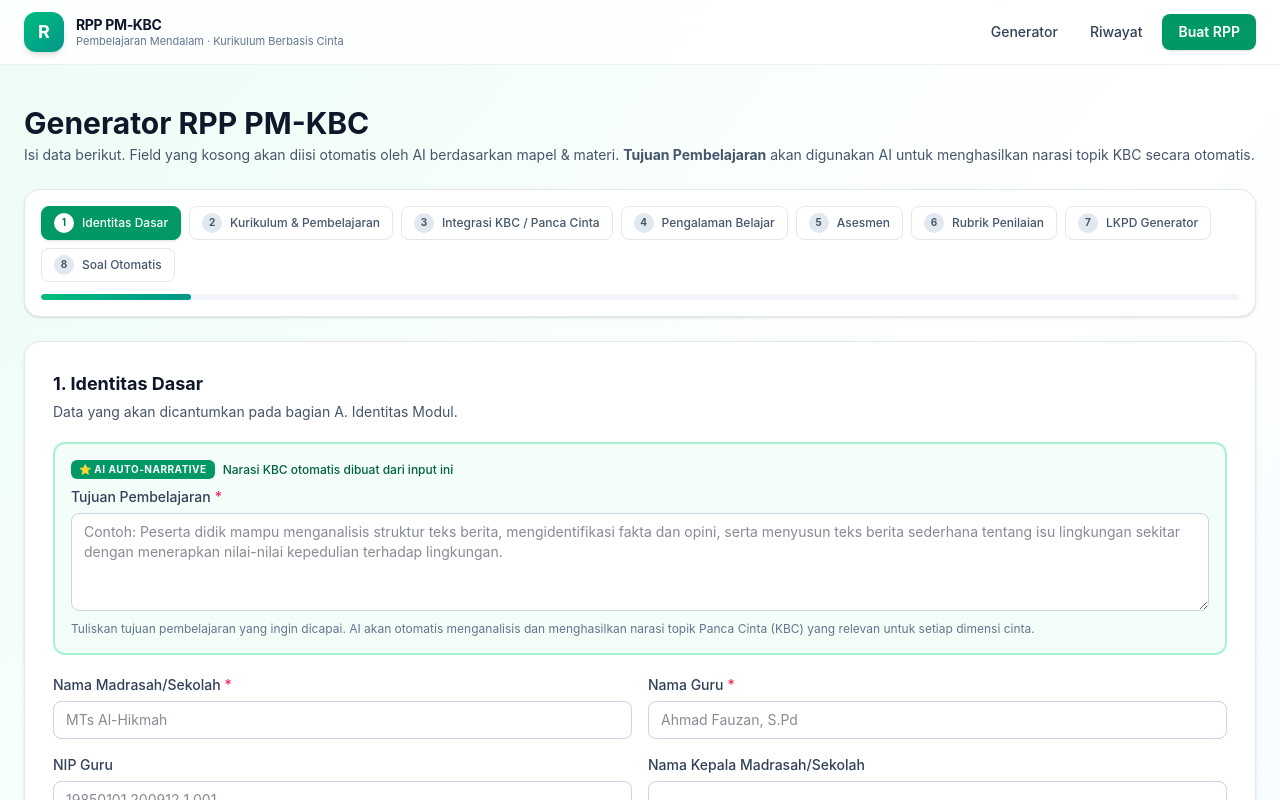
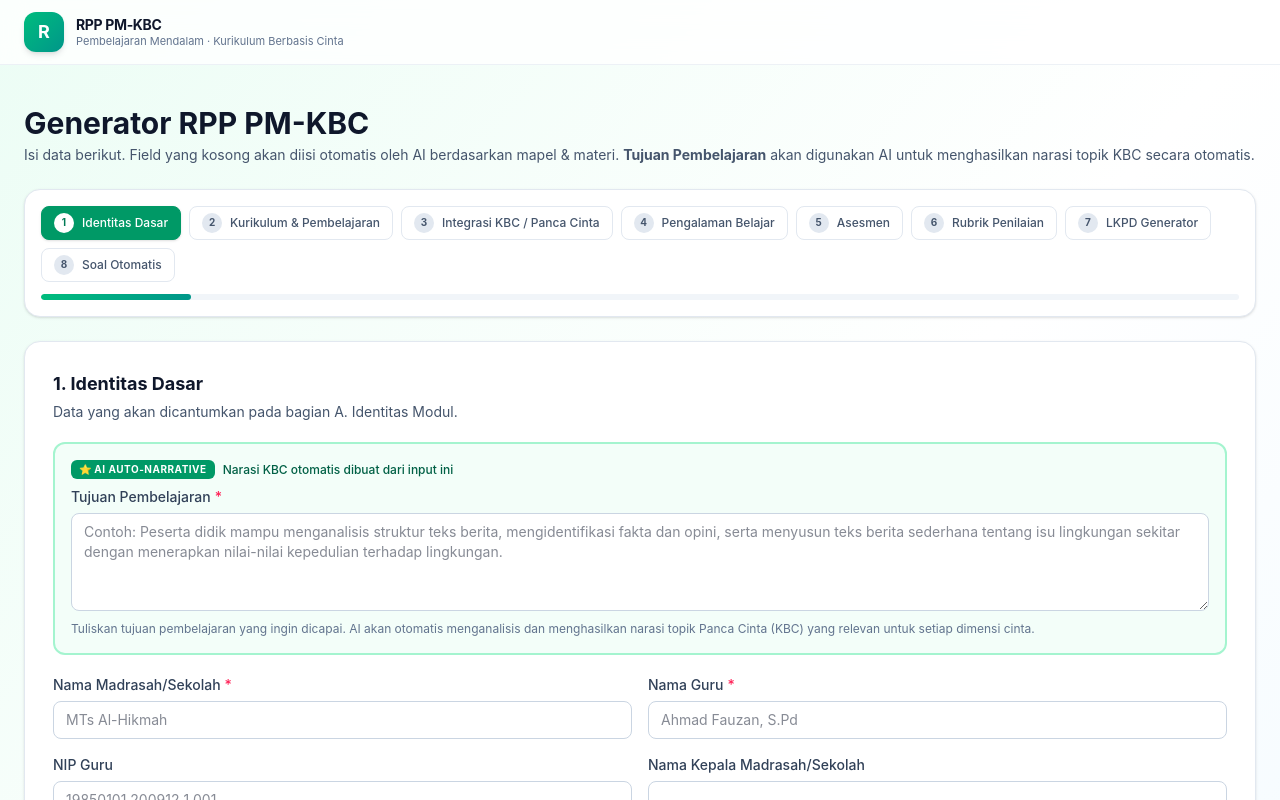
Before and after one commit to rpp-min1ciamis/rpp-pm-kbc, a Next.js app: page /wizard in a window 1280 px wide. Shown: the top 800 px of the page. Built offline with nearby package versions, Linux system fonts and the light colour scheme.

Commit message:
Update layout.tsx

```diff
--- a/src/app/layout.tsx
+++ b/src/app/layout.tsx
@@ -33,25 +33,8 @@ export default function RootLayout({ children }: { children: ReactNode }) {
                 <p className="text-[11px] text-slate-500">Pembelajaran Mendalam · Kurikulum Berbasis Cinta</p>
               </div>
             </Link>
-            <nav className="flex items-center gap-1 sm:gap-2">
-              <Link
-                href="/wizard"
-                className="hidden rounded-lg px-3 py-2 text-sm font-medium text-slate-700 hover:bg-slate-100 sm:inline-block"
-              >
-                Generator
-              </Link>
-              <Link
-                href="/riwayat"
-                className="hidden rounded-lg px-3 py-2 text-sm font-medium text-slate-700 hover:bg-slate-100 sm:inline-block"
-              >
-                Riwayat
-              </Link>
-              <Link
-                href="/wizard"
-                className="rounded-lg bg-emerald-600 px-3 py-2 text-sm font-semibold text-white shadow-sm hover:bg-emerald-700 sm:px-4"
-              >
-                Buat RPP
-              </Link>
+            <nav className="hidden items-center gap-1 sm:gap-2">
+              {/* Removed buttons as requested */}
             </nav>
           </div>
         </header>
```
